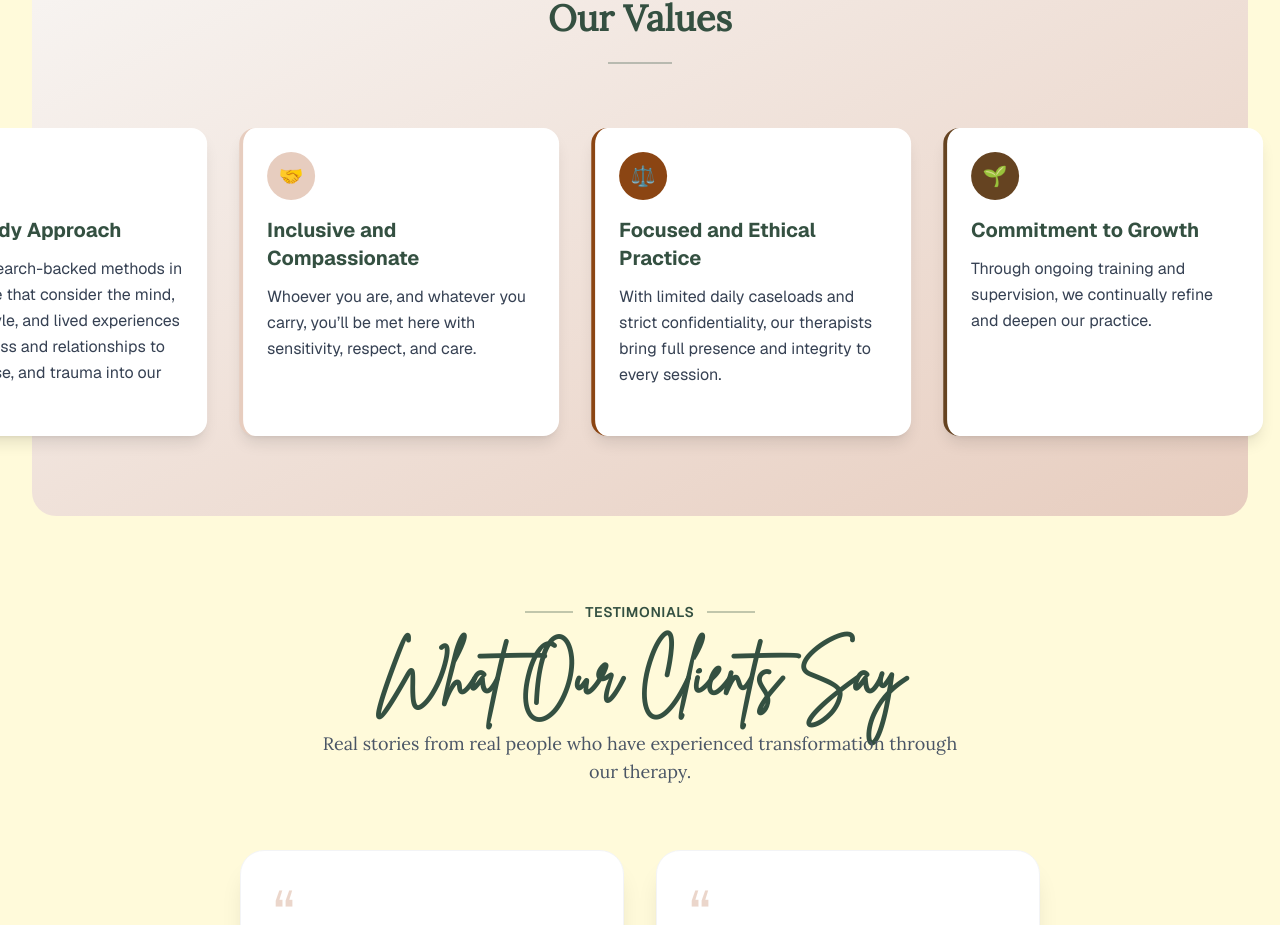
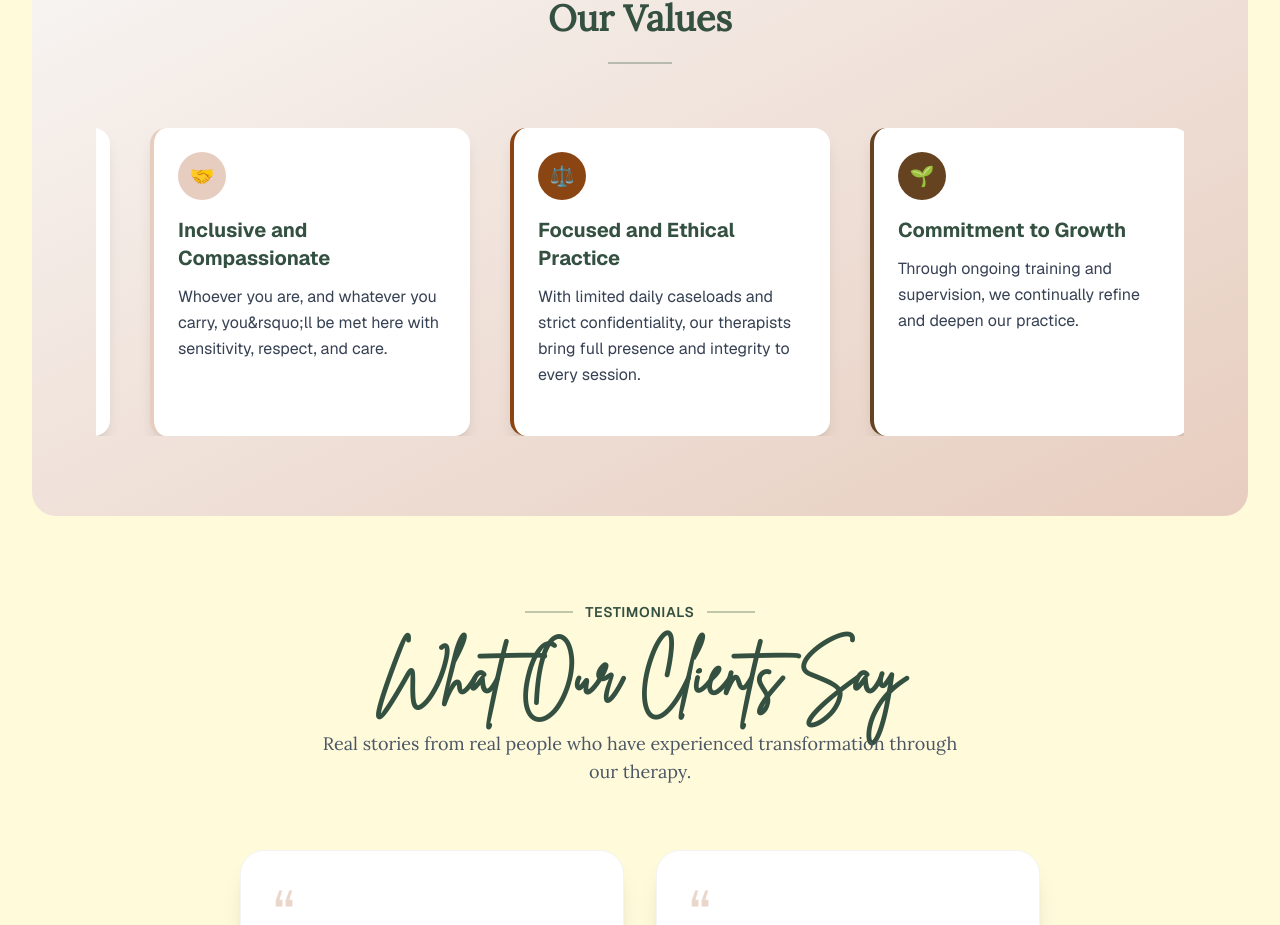
Before and after one commit to Shree0310/MindCraftWellness, a Next.js app: page /what-we-work-with in a window 1280 px wide. Shown: the part 7719-8644 px from the top of the page. Built offline with nearby package versions, Linux system fonts and the light colour scheme; a web font is replaced by a local one.

Commit message:
implemented marquee for testimonials

```diff
--- /dev/null
+++ b/src/app/Components/FAQs.tsx
@@ -0,0 +1,6 @@
+const FAQs = () => {
+    return <div className="div">
+
+    </div>
+}
+export default FAQs;
--- a/src/app/Components/OurValues.tsx
+++ b/src/app/Components/OurValues.tsx
@@ -1,5 +1,43 @@
 "use client"
+import Marquee from "react-fast-marquee";
+
 const OurValues = () => {
+    const data = [
+        {
+            heading: "Mind-Body Approach",
+            content: `We use research-backed methods in our practice that
+            consider the mind, body, lifestyle, and lived experiences —
+            from stress and relationships to diet, exercise, and trauma into our care.`,
+            image: "🧠",
+            color: "#345041"
+        },
+        {
+            heading: "Inclusive and Compassionate",
+            content: `Whoever you are, and whatever you carry, you&rsquo;ll be met here with sensitivity, respect, and care.`,
+            image: "🤝",
+            color: "#E7CDBF"
+        },
+        {
+            heading: "Focused and Ethical Practice",
+            content: `With limited daily caseloads and strict confidentiality, our therapists bring full presence and integrity to every session.`,
+            image:"⚖️",
+            color: "#8B4513"
+
+        },
+        {
+            heading: "Commitment to Growth",
+            content: `Through ongoing training and supervision, we continually refine and deepen our practice.`,
+            image: "🌱",
+            color: "#654321"
+        },
+        {
+            heading: "Shaped by You",
+            content: `We actively invite and integrate client feedback, ensuring our services evolve with your needs.`,
+            image: "💬",
+            color:"#A0522D"
+        }
+
+    ]
     return (
         <>
             <div className="py-20 bg-gradient-to-br from-[#f8f6f4] to-[#E7CDBF] rounded-3xl">
@@ -11,145 +49,26 @@ const OurValues = () => {
                         <div className="w-16 h-0.5 bg-[#345041] mx-auto opacity-30"></div>
                     </div>
 
-                    {/* Horizontal Scrolling Values */}
-                    <div className="relative">
-                        <div className="flex animate-scroll-horizontal">
-                            {/* First set of values */}
-                            <div className="flex gap-8 min-w-max">
-                                {/* Mind-Body Approach */}
-                                <div className="group hover:transform hover:scale-105 transition-all duration-300 w-80 flex-shrink-0">
-                                    <div className="bg-white rounded-2xl shadow-lg hover:shadow-xl p-6 h-full border-l-4 border-[#345041] transition-all duration-300">
-                                        <div className="w-12 h-12 bg-[#345041] rounded-full flex items-center justify-center mb-4">
-                                            <span className="text-white text-xl">🧠</span>
+                    <div className="flex">
+                        <Marquee speed={50}>
+                            {data.map((value,idx) => (
+                                <div key={`value - ${idx}`} className="group hover:transform hover:scale-105 transition-all duration-300 max-w-80 h-[308px] flex-shrink-0 ml-10">
+                                    <div className="bg-white rounded-2xl shadow-lg hover:shadow-xl p-6 h-full border-l-4 transition-all duration-300"
+                                         style={{borderColor: value.color}}>
+
+                                        <div className="w-12 h-12 rounded-full flex items-center justify-center mb-4"
+                                             style={{ backgroundColor: value.color}}>
+                                            <span className="text-white text-xl">{value.image}</span>
                                         </div>
-                                        <h3 className="text-xl font-bold text-[#345041] mb-3"><p>{"Mind-Body Approach"}</p></h3>
+                                        <h3 className="text-xl font-bold text-[#345041] mb-3"><p>{value.heading}</p></h3>
                                         <p className="text-gray-700 leading-relaxed">
-                                            We use research-backed methods in our practice that consider the mind, body, lifestyle, and lived experiences — from stress and relationships to diet, exercise, and trauma into our care.
+                                            {value.content}
                                         </p>
                                     </div>
                                 </div>
+                            ))}
 
-                                {/* Inclusive and Compassionate */}
-                                <div className="group hover:transform hover:scale-105 transition-all duration-300 w-80 flex-shrink-0">
-                                    <div className="bg-white rounded-2xl shadow-lg hover:shadow-xl p-6 h-full border-l-4 border-[#E7CDBF] transition-all duration-300">
-                                        <div className="w-12 h-12 bg-[#E7CDBF] rounded-full flex items-center justify-center mb-4">
-                                            <span className="text-white text-xl">🤝</span>
-                                        </div>
-                                        <h3 className="text-xl font-bold text-[#345041] mb-3"><p>{"Inclusive and Compassionate"}</p></h3>
-                                        <p className="text-gray-700 leading-relaxed">
-                                            Whoever you are, and whatever you carry, you&rsquo;ll be met here with sensitivity, respect, and care.
-                                        </p>
-                                    </div>
-                                </div>
-
-                                {/* Focused and Ethical Practice */}
-                                <div className="group hover:transform hover:scale-105 transition-all duration-300 w-80 flex-shrink-0">
-                                    <div className="bg-white rounded-2xl shadow-lg hover:shadow-xl p-6 h-full border-l-4 border-[#8B4513] transition-all duration-300">
-                                        <div className="w-12 h-12 bg-[#8B4513] rounded-full flex items-center justify-center mb-4">
-                                            <span className="text-white text-xl">⚖️</span>
-                                        </div>
-                                        <h3 className="text-xl font-bold text-[#345041] mb-3"><p>{"Focused and Ethical Practice"}</p></h3>
-                                        <p className="text-gray-700 leading-relaxed">
-                                            With limited daily caseloads and strict confidentiality, our therapists bring full presence and integrity to every session.
-                                        </p>
-                                    </div>
-                                </div>
-
-                                {/* Commitment to Growth */}
-                                <div className="group hover:transform hover:scale-105 transition-all duration-300 w-80 flex-shrink-0">
-                                    <div className="bg-white rounded-2xl shadow-lg hover:shadow-xl p-6 h-full border-l-4 border-[#654321] transition-all duration-300">
-                                        <div className="w-12 h-12 bg-[#654321] rounded-full flex items-center justify-center mb-4">
-                                            <span className="text-white text-xl">🌱</span>
-                                        </div>
-                                        <h3 className="text-xl font-bold text-[#345041] mb-3"><p>{"Commitment to Growth"}</p></h3>
-                                        <p className="text-gray-700 leading-relaxed">
-                                            Through ongoing training and supervision, we continually refine and deepen our practice.
-                                        </p>
-                                    </div>
-                                </div>
-
-                                {/* Shaped by You */}
-                                <div className="group hover:transform hover:scale-105 transition-all duration-300 w-80 flex-shrink-0">
-                                    <div className="bg-white rounded-2xl shadow-lg hover:shadow-xl p-6 h-full border-l-4 border-[#A0522D] transition-all duration-300">
-                                        <div className="w-12 h-12 bg-[#A0522D] rounded-full flex items-center justify-center mb-4">
-                                            <span className="text-white text-xl">💬</span>
-                                        </div>
-                                        <h3 className="text-xl font-bold text-[#345041] mb-3"><p>{"Shaped by You"}</p></h3>
-                                        <p className="text-gray-700 leading-relaxed">
-                                            We actively invite and integrate client feedback, ensuring our services evolve with your needs.
-                                        </p>
-                                    </div>
-                                </div>
-                            </div>
-
-                            {/* Duplicate set for seamless loop */}
-                            <div className="flex gap-8 min-w-max">
-                                {/* Mind-Body Approach */}
-                                <div className="group hover:transform hover:scale-105 transition-all duration-300 w-80 flex-shrink-0">
-                                    <div className="bg-white rounded-2xl shadow-lg hover:shadow-xl p-6 h-full border-l-4 border-[#345041] transition-all duration-300">
-                                        <div className="w-12 h-12 bg-[#345041] rounded-full flex items-center justify-center mb-4">
-                                            <span className="text-white text-xl">🧠</span>
-                                        </div>
-                                        <h3 className="text-xl font-semibold text-[#345041] mb-3">Mind-Body Approach</h3>
-                                        <p className="text-gray-700 leading-relaxed">
-                                            We use research-backed methods in our practice that consider the mind, body, lifestyle, and lived experiences — from stress and relationships to diet, exercise, and trauma into our care.
-                                        </p>
-                                    </div>
-                                </div>
-
-                                {/* Inclusive and Compassionate */}
-                                <div className="group hover:transform hover:scale-105 transition-all duration-300 w-80 flex-shrink-0">
-                                    <div className="bg-white rounded-2xl shadow-lg hover:shadow-xl p-6 h-full border-l-4 border-[#E7CDBF] transition-all duration-300">
-                                        <div className="w-12 h-12 bg-[#E7CDBF] rounded-full flex items-center justify-center mb-4">
-                                            <span className="text-white text-xl">🤝</span>
-                                        </div>
-                                        <h3 className="text-xl font-semibold text-[#345041] mb-3">Inclusive and Compassionate</h3>
-                                        <p className="text-gray-700 leading-relaxed">
-                                            Whoever you are, and whatever you carry, you&rsquo;ll be met here with sensitivity, respect, and care.
-                                        </p>
-                                    </div>
-                                </div>
-
-                                {/* Focused and Ethical Practice */}
-                                <div className="group hover:transform hover:scale-105 transition-all duration-300 w-80 flex-shrink-0">
-                                    <div className="bg-white rounded-2xl shadow-lg hover:shadow-xl p-6 h-full border-l-4 border-[#8B4513] transition-all duration-300">
-                                        <div className="w-12 h-12 bg-[#8B4513] rounded-full flex items-center justify-center mb-4">
-                                            <span className="text-white text-xl">⚖️</span>
-                                        </div>
-                                        <h3 className="text-xl font-semibold text-[#345041] mb-3">Focused and Ethical Practice</h3>
-                                        <p className="text-gray-700 leading-relaxed">
-                                            With limited daily caseloads and strict confidentiality, our therapists bring full presence and integrity to every session.
-                                        </p>
-                                    </div>
-                                </div>
-
-                                {/* Commitment to Growth */}
-                                <div className="group hover:transform hover:scale-105 transition-all duration-300 w-80 flex-shrink-0">
-                                    <div className="bg-white rounded-2xl shadow-lg hover:shadow-xl p-6 h-full border-l-4 border-[#654321] transition-all duration-300">
-                                        <div className="w-12 h-12 bg-[#654321] rounded-full flex items-center justify-center mb-4">
-                                            <span className="text-white text-xl">🌱</span>
-                                        </div>
-                                        <h3 className="text-xl font-semibold text-[#345041] mb-3">Commitment to Growth</h3>
-                                        <p className="text-gray-700 leading-relaxed">
-                                            Through ongoing training and supervision, we continually refine and deepen our practice.
-                                        </p>
-                                    </div>
-                                </div>
-
-                                {/* Shaped by You */}
-                                <div className="group hover:transform hover:scale-105 transition-all duration-300 w-80 flex-shrink-0">
-                                    <div className="bg-white rounded-2xl shadow-lg hover:shadow-xl p-6 h-full border-l-4 border-[#A0522D] transition-all duration-300">
-                                        <div className="w-12 h-12 bg-[#A0522D] rounded-full flex items-center justify-center mb-4">
-                                            <span className="text-white text-xl">💬</span>
-                                        </div>
-                                        <h3 className="text-xl font-semibold text-[#345041] mb-3">Shaped by You</h3>
-                                        <p className="text-gray-700 leading-relaxed">
-                                            We actively invite and integrate client feedback, ensuring our services evolve with your needs.
-                                        </p>
-                                    </div>
-                                </div>
-                            </div>
-                        </div>
+                        </Marquee>
                     </div>
                 </div>
             </div>
```
Also changed, not shown: package.json (+6 -5 lines), src/app/FAQs/page.tsx (added, +8 -0 lines), 1 other file (tests, documents, lock files or other folders).
